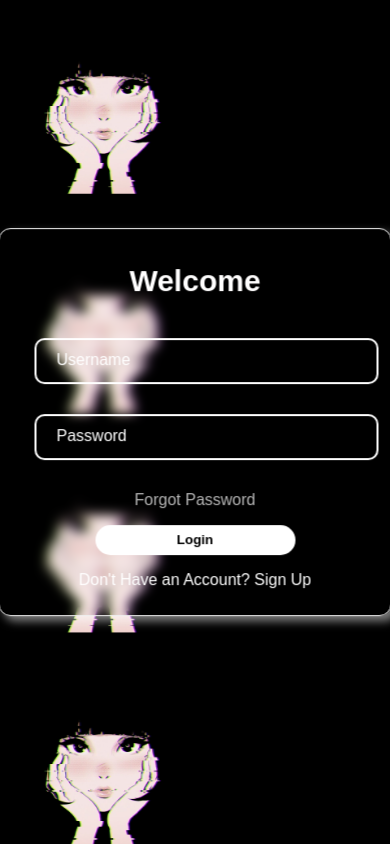
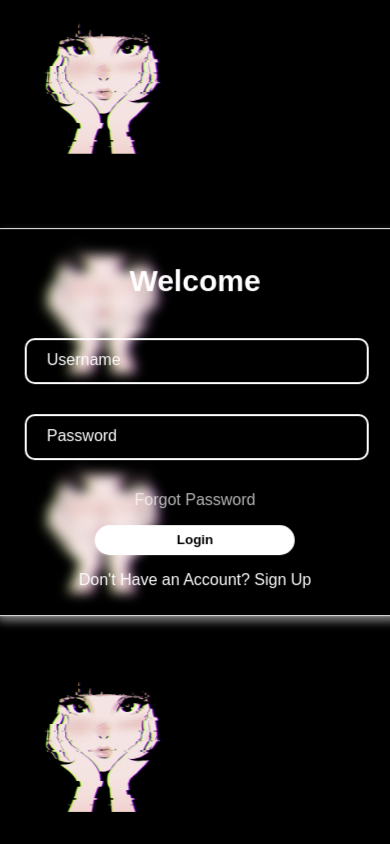
Before and after one commit to Mizuhara-creator/login.github.io, a plain HTML site: page index.html in a window 390 px wide. Drawn offline with Linux system fonts and the light colour scheme.

Commit message:
first commit

```diff
--- a/style.css
+++ b/style.css
@@ -128,6 +128,19 @@ a.sign-up {
     }
 }
 
+@media only screen and (max-width: 600px) {
+    body {
+        background-position: center calc(50% + 40px); /* Sesuaikan dengan kebutuhan */
+    }
+
+    .wrapper {
+        width: 90%;
+    }
+}
+
 /* Media queries untuk resolusi layar yang lebih kecil lagi, misalnya perangkat seluler */
 @media only screen and (max-width: 400px) {
+    .wrapper {
+        width: 95%; /* Menggunakan persentase */
+    }
 }
```
Also changed, not shown: backgroun2.png (added).
